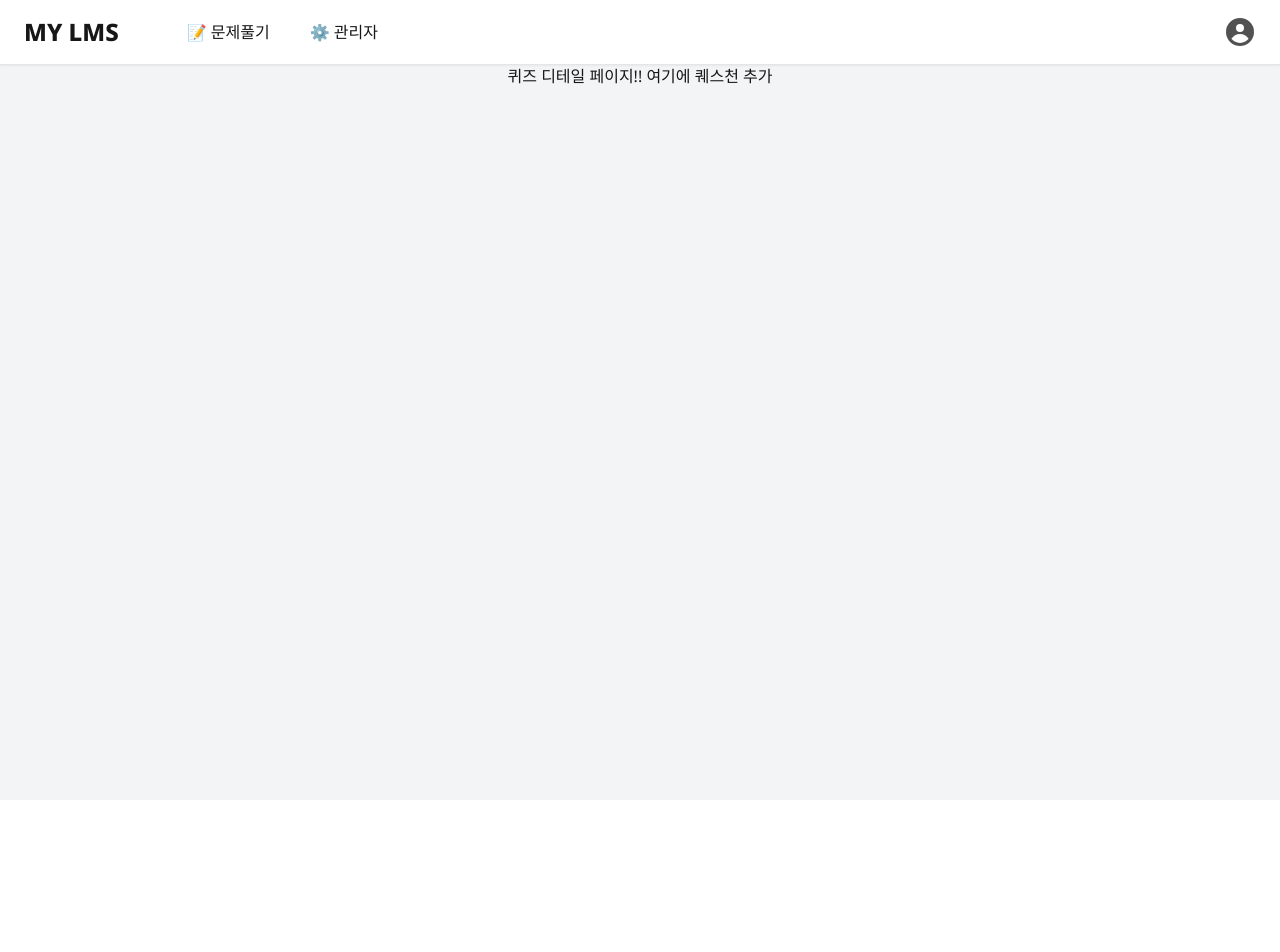
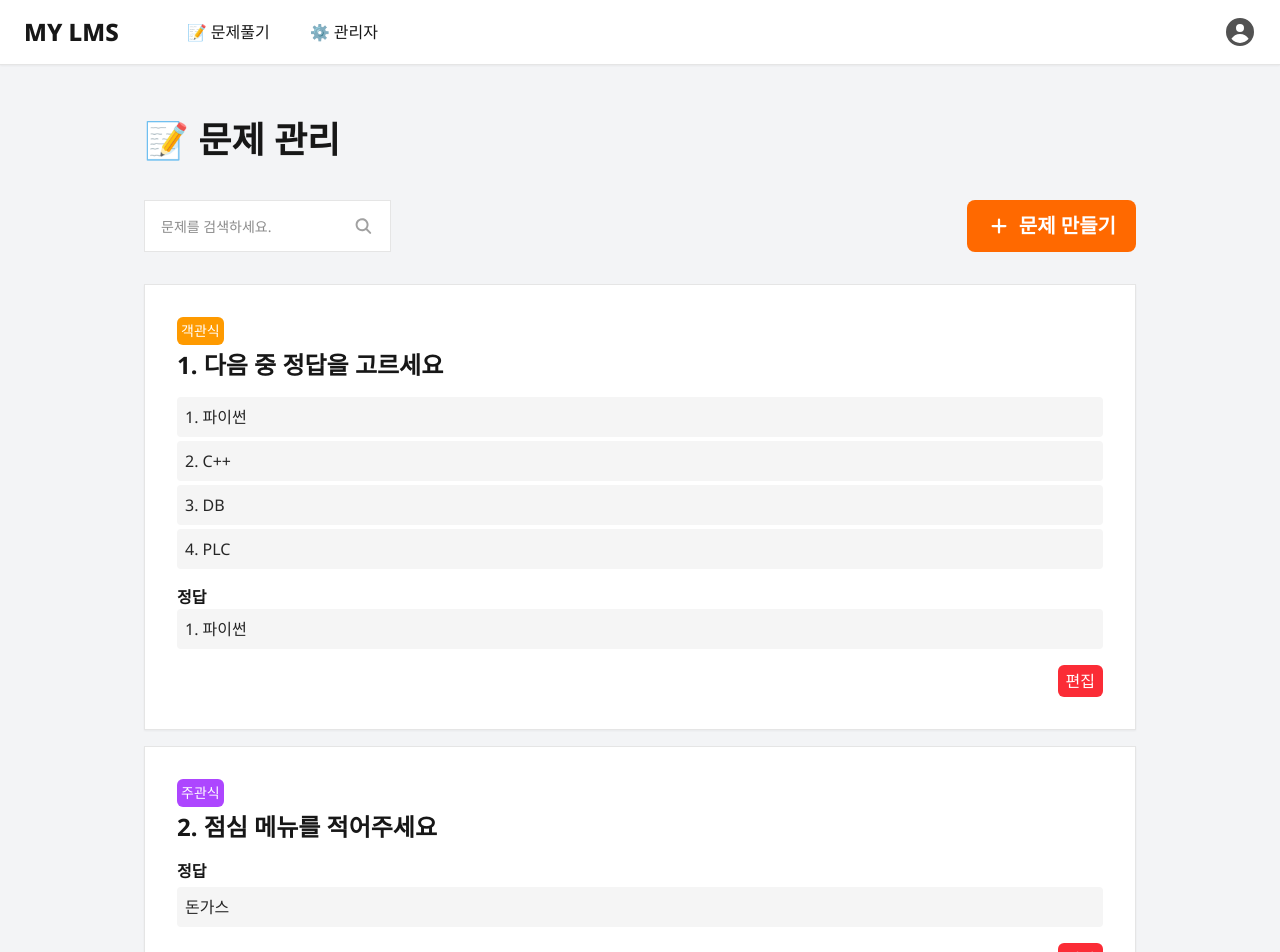
Before and after one commit to outclassstudio/outclass-lms, a Next.js app: page /admin/quiz/1 in a window 1280 px wide. Shown: the top 952 px of the page. Before the commit the page ends 800 px from the top, so only its background shows below. Built offline with nearby package versions, Linux system fonts and the light colour scheme.

Commit message:
Feat: Question Layout

```diff
--- a/app/(main)/admin/quiz/[id]/page.tsx
+++ b/app/(main)/admin/quiz/[id]/page.tsx
@@ -1,3 +1,116 @@
+import { DUMMY_QUESTION_LIST } from "@/lib/dummyData";
+import { MagnifyingGlassIcon, PlusIcon } from "@heroicons/react/16/solid";
+
 export default function QuizDetailPage() {
-  return <div>퀴즈 디테일 페이지!! 여기에 퀘스천 추가</div>;
+  return (
+    <div className="mt-6 mb-10 sm:mt-10 w-full lg:w-[1024px] flex flex-col gap-4 p-4">
+      <div className="text-3xl sm:text-4xl font-black mb-2 sm:mb-6 flex gap-2 items-center">
+        <span>📝 문제 관리</span>
+      </div>
+      <div>
+        <div className="flex flex-col sm:flex-row mb-6 sm:mb-4 sm:justify-between gap-2">
+          <div className="flex gap-2 border-[1px] border-neutral-200 items-center py-3 px-4 bg-white ">
+            <input
+              type="text"
+              className="outline-none w-full placeholder:text-sm"
+              placeholder="문제를 검색하세요."
+            />
+            <MagnifyingGlassIcon className="size-6 text-neutral-400" />
+          </div>
+          <div
+            // onClick={() => router.push("/admin/quiz/add")}
+            className="text-white text-lg sm:text-xl font-bold py-3 px-5 bg-orange-500 rounded-lg
+              flex gap-2 items-center justify-center hover:bg-orange-400 cursor-pointer"
+          >
+            <PlusIcon className="size-5 sm:size-6" />
+            문제 만들기
+          </div>
+        </div>
+      </div>
+      {DUMMY_QUESTION_LIST.length > 0 ? (
+        DUMMY_QUESTION_LIST.map((question, idx) =>
+          question.type === "OBJECTIVE" ? (
+            <div
+              className="p-3 sm:p-8 flex flex-col items-start bg-white border-neutral-200 border-[1px] shadow-xs
+            gap-4"
+              key={idx}
+            >
+              <div className="flex flex-col gap-2">
+                <div className="flex flex-col gap-1">
+                  <div className="flex">
+                    <div className="text-xs sm:text-sm p-1 rounded-md bg-amber-500 text-white text-center">
+                      {question.type === "OBJECTIVE" ? "객관식" : "주관식"}
+                    </div>
+                  </div>
+                  <div className="font-bold text-xl sm:text-2xl ">
+                    {question.questionText}
+                  </div>
+                </div>
+              </div>
+              <div className="flex flex-col gap-1 w-full">
+                {question.options!.map((option, idx) => (
+                  <div
+                    className="p-2 bg-neutral-100 rounded-sm text-neutral-800"
+                    key={idx}
+                  >
+                    {option}
+                  </div>
+                ))}
+              </div>
+              <div className="w-full flex flex-col">
+                <div className="font-semibold">정답</div>
+                {question.answer!.map((asnwer, idx) => (
+                  <span
+                    className="p-2 bg-neutral-100 rounded-sm text-neutral-800"
+                    key={idx}
+                  >
+                    {asnwer}
+                  </span>
+                ))}
+              </div>
+              <div className="flex justify-end w-full">
+                <span className="text-xs sm:text-base text-white rounded-md bg-red-500 hover:bg-red-400 py-1 px-2 cursor-pointer">
+                  편집
+                </span>
+              </div>
+            </div>
+          ) : (
+            <div
+              className="p-3 sm:p-8 flex flex-col items-start bg-white border-neutral-200 border-[1px] shadow-xs
+          gap-4"
+              key={idx}
+            >
+              <div className="flex flex-col gap-2">
+                <div className="flex flex-col gap-1">
+                  <div className="flex">
+                    <div className="text-xs sm:text-sm p-1 rounded-md bg-purple-500 text-white text-center">
+                      {question.type === "OBJECTIVE" ? "객관식" : "주관식"}
+                    </div>
+                  </div>
+                  <div className="font-bold text-xl sm:text-2xl ">
+                    {question.questionText}
+                  </div>
+                </div>
+              </div>
+              <div className="flex flex-col gap-1 w-full">
+                <div className="font-semibold">정답</div>
+                <div className="p-2 bg-neutral-100 rounded-sm text-neutral-800">
+                  {question.subjective}
+                </div>
+              </div>
+              <div className="flex justify-end w-full">
+                <span className="text-xs sm:text-base text-white rounded-md bg-red-500 hover:bg-red-400 py-1 px-2 cursor-pointer">
+                  편집
+                </span>
+              </div>
+            </div>
+          )
+        )
+      ) : (
+        <div className="py-10 flex items-center justify-center bg-white border-neutral-200 border-[1px] shadow-xs">
+          문제가 존재하지 않습니다.
+        </div>
+      )}
+    </div>
+  );
 }
--- a/lib/dummyData.ts
+++ b/lib/dummyData.ts
@@ -126,3 +126,36 @@ export const DUMMY_QUIZ_LIST = [
     chapter: "5. 반복문",
   },
 ];
+
+export const DUMMY_QUESTION_LIST = [
+  {
+    id: 1,
+    type: "OBJECTIVE",
+    questionText: "1. 다음 중 정답을 고르세요",
+    explanation: "",
+    options: ["1. 파이썬", "2. C++", "3. DB", "4. PLC"],
+    answer: ["1. 파이썬"],
+  },
+  {
+    id: 2,
+    type: "SUBJECTIVE",
+    questionText: "2. 점심 메뉴를 적어주세요",
+    explanation: "",
+    subjective: "돈가스",
+  },
+  {
+    id: 3,
+    type: "OBJECTIVE",
+    questionText: "1. 다음 중 정답을 고르세요",
+    explanation: "",
+    options: ["1. 파이썬", "2. C++", "3. DB", "4. PLC"],
+    answer: ["1. 파이썬"],
+  },
+  {
+    id: 4,
+    type: "SUBJECTIVE",
+    questionText: "2. 점심 메뉴를 적어주세요",
+    explanation: "",
+    subjective: "돈가스",
+  },
+];
```
